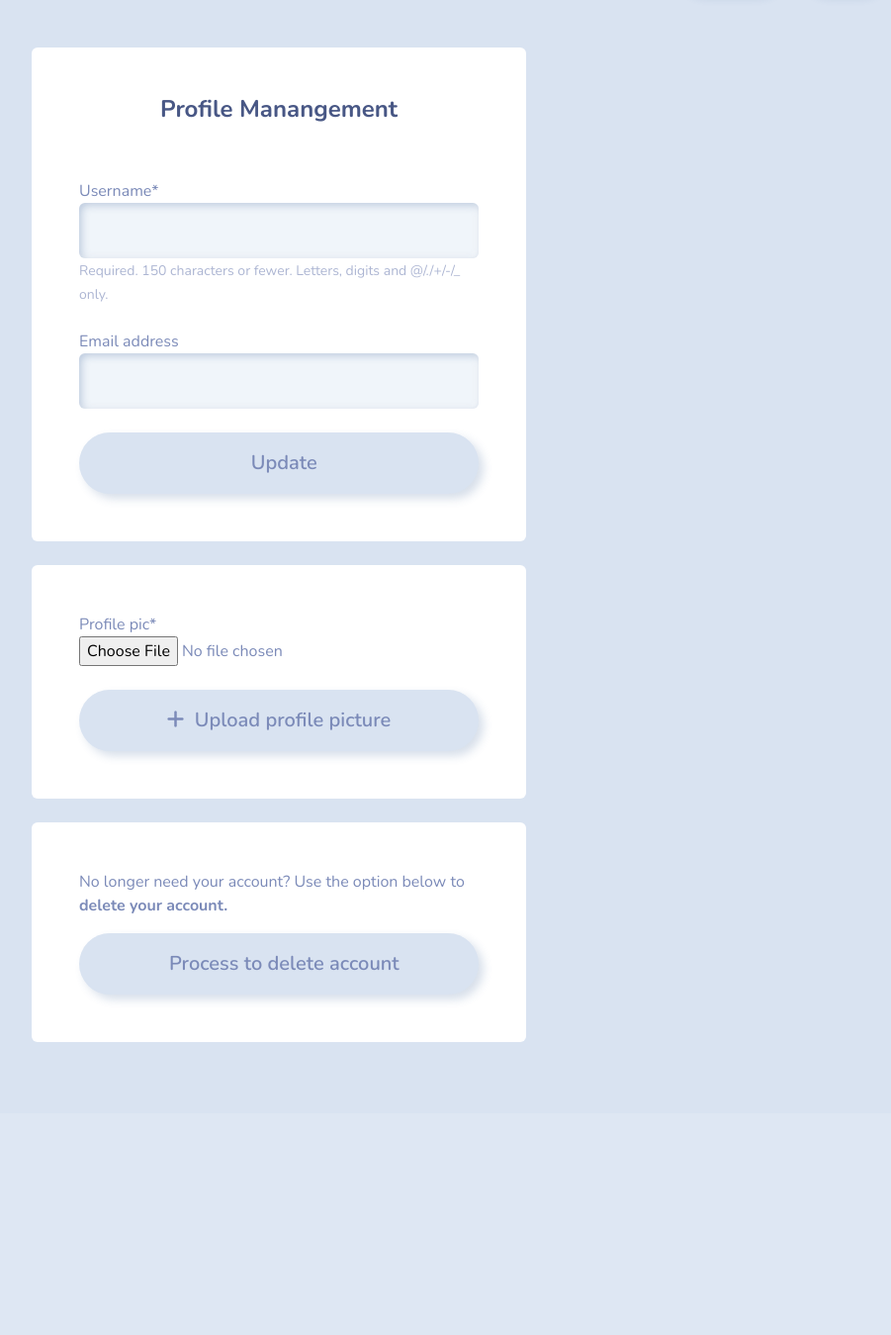
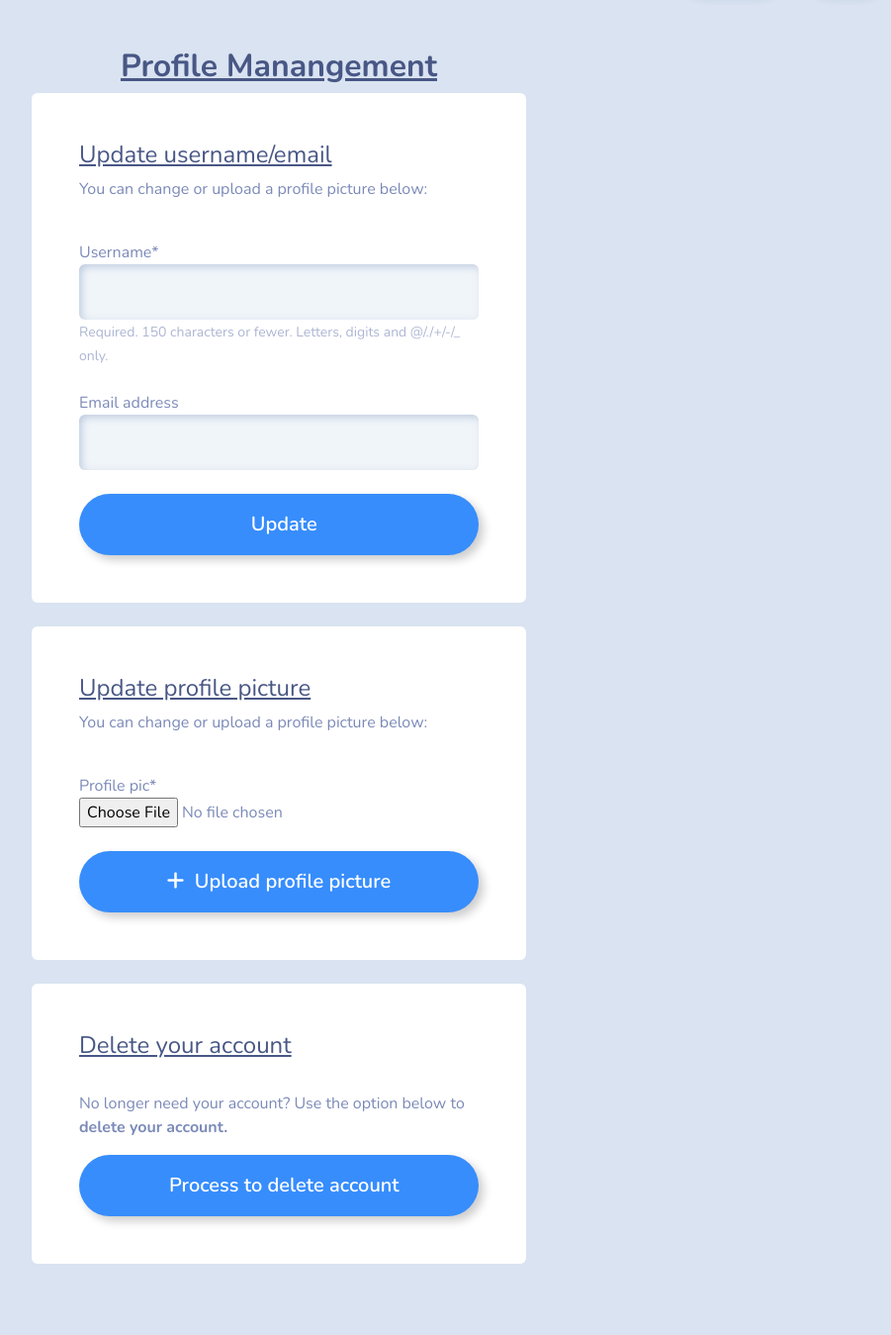
Before and after one commit to Joha-will/Daily_Thoughts_Django, a Django app: template templates/profile/profile-management.html in a window 1280 px wide. Shown: the part 72-1421 px from the top of the page at 99% size, without its empty margins (358-1259 px from the left). Before the commit the page ends 1125 px from the top, so only its background shows below. Run offline with Django 4.2, Linux system fonts and the light colour scheme; the template is opened without the code that fills it: values that come from a table or form of the project are taken from there, others are empty; some libraries are stand-ins or nearby versions.

Commit message:
Add colours to buttons, update and change headings

```diff
--- a/templates/profile/dashboard.html
+++ b/templates/profile/dashboard.html
@@ -35,6 +35,8 @@
 
                 </div>
 
+                <br>
+
                 <p class="text-center"> Welcome {{user}}, this is your dashboard!</p>
 
                 <br><br>
@@ -56,7 +58,7 @@
                     <strong>profile picture. </strong>
                 </p>
 
-                <a href="{% url 'profile-management' %}" class="btn btn-secondary btn-lg m-auto p-4 w-auto d-flex justify-content-center"> &nbsp; Profile management</a>
+                <a href="{% url 'profile-management' %}" class="btn btn-outline-primary btn-lg m-auto p-4 w-auto d-flex justify-content-center"> &nbsp; Profile management</a>
 
             </div>
 
--- a/templates/profile/delete-account.html
+++ b/templates/profile/delete-account.html
@@ -26,7 +26,7 @@
 
                     <br><br>
 
-                    <button type="submit" class="btn btn-secondary btn-lg m-auto w-100 btn-block p-3 d-flex justify-content-center"> &nbsp; Delete account</button>
+                    <button type="submit" class="btn btn-outline-danger btn-lg m-auto w-100 btn-block p-3 d-flex justify-content-center"> &nbsp; Delete account</button>
 
                     <br>
 
--- a/templates/profile/delete-thought.html
+++ b/templates/profile/delete-thought.html
@@ -25,7 +25,7 @@
 
                     <br><br>
 
-                    <button type="submit" class="btn btn-danger btn-lg m-auto p-4 w-50 d-flex justify-content-center"> &nbsp; Delete thought</button>
+                    <button type="submit" class="btn btn-outline-danger  btn-lg m-auto p-4 w-50 d-flex justify-content-center"> &nbsp; Delete thought</button>
 
                     <br>
 
--- a/templates/profile/post-thought.html
+++ b/templates/profile/post-thought.html
@@ -28,7 +28,7 @@
 
                     <br><br>
 
-                    <button type="submit" class="btn btn-secondary btn-lg m-auto p-4 w-50 d-flex justify-content-center"> &nbsp; Post thought</button>
+                    <button type="submit" class="btn btn-outline-primary btn-lg m-auto p-4 w-100 d-flex justify-content-center"> &nbsp; Post thought</button>
 
                     <br>
 
--- a/templates/profile/profile-management.html
+++ b/templates/profile/profile-management.html
@@ -11,11 +11,13 @@
 
         <div class="col-12">
 
+            <h2 class="text-center"> <strong> <u>Profile Manangement</u> </strong></h2>
+
             <div class="bg-white m-auto rounded-2 shadow-md p-5" style="max-width: 500px;">
 
-                <h4 class="text-center"> <strong> Profile Manangement </strong></h4>
-
-                <br><br>
+                <h4><u>Update username/email</u></h4>
+                <p>You can change or upload a profile picture below:</p>
+                <br>
 
                 <form method="POST" autocomplete="off" class="m-auto">
                     {% csrf_token %}
@@ -28,7 +30,7 @@
 
                     <br>
 
-                    <button type="submit" class="btn btn-secondary btn-lg m-auto w-100 btn-block p-3 d-flex justify-content-center"> &nbsp; Update</button>
+                    <button type="submit" class="btn btn-outline-primary btn-lg m-auto w-100 btn-block p-3 d-flex justify-content-center"> &nbsp; Update</button>
 
                 </form>
 
@@ -38,6 +40,9 @@
 
             <div class="bg-white m-auto rounded-2 shadow-md p-5" style="max-width: 500px;">
 
+                <h4><u>Update profile picture</u></h4>
+                <p>You can change or upload a profile picture below:</p>
+                <br>
                 <form method="POST" autocomplete="off" enctype="multipart/form-data">
                     {% csrf_token %}
 
@@ -45,7 +50,7 @@
 
                     <br>
 
-                    <button type="submit" w-100 class="btn btn-secondary btn-lg m-auto w-100 btn-block p-3 d-flex justify-content-center "><span><i class="fa-solid fa-plus"></i></span> &nbsp; Upload profile picture </button>
+                    <button type="submit" w-100 class="btn btn-outline-primary btn-lg m-auto w-100 btn-block p-3 d-flex justify-content-center "><span><i class="fa-solid fa-plus"></i></span> &nbsp; Upload profile picture </button>
 
                 </form>
 
@@ -57,10 +62,14 @@
 
                 <div class="bg-white m-auto p-5 rounded-2 shadow-md" style="max-width: 500px;">
 
+                    <h4><u>Delete your account</u></h4>
+
+                    <br>
+
                     <p>No longer need your account? Use the option below to <strong>delete your account.  </strong>
                     </p>
 
-                    <a href="{% url 'delete-account' %}" class="btn btn-secondary btn-lg m-auto w-100 btn-block p-3 d-flex justify-content-center"> &nbsp; Process to delete account</a>
+                    <a href="{% url 'delete-account' %}" class="btn btn-outline-primary btn-lg m-auto w-100 btn-block p-3 d-flex justify-content-center"> &nbsp; Process to delete account</a>
 
                 </div>
 
--- a/templates/profile/update-thought.html
+++ b/templates/profile/update-thought.html
@@ -28,9 +28,13 @@
 
                     <br><br>
 
-                    <button type="submit" class="btn btn-secondary btn-lg m-auto p-4 w-50 d-flex justify-content-center"> &nbsp; Update</button>
+                    <button type="submit" class="btn btn-outline-primary btn-lg m-auto p-4 w-100 d-flex justify-content-center"> &nbsp; Update</button>
 
                     <br>
+
+                    <a href="{% url 'my-thoughts' %}">Go back</a>
+
+                    <br><br>
 
                 </form>
 
```
Also changed, not shown: templates/profile/my-thoughts.html (+11 -12 lines).
